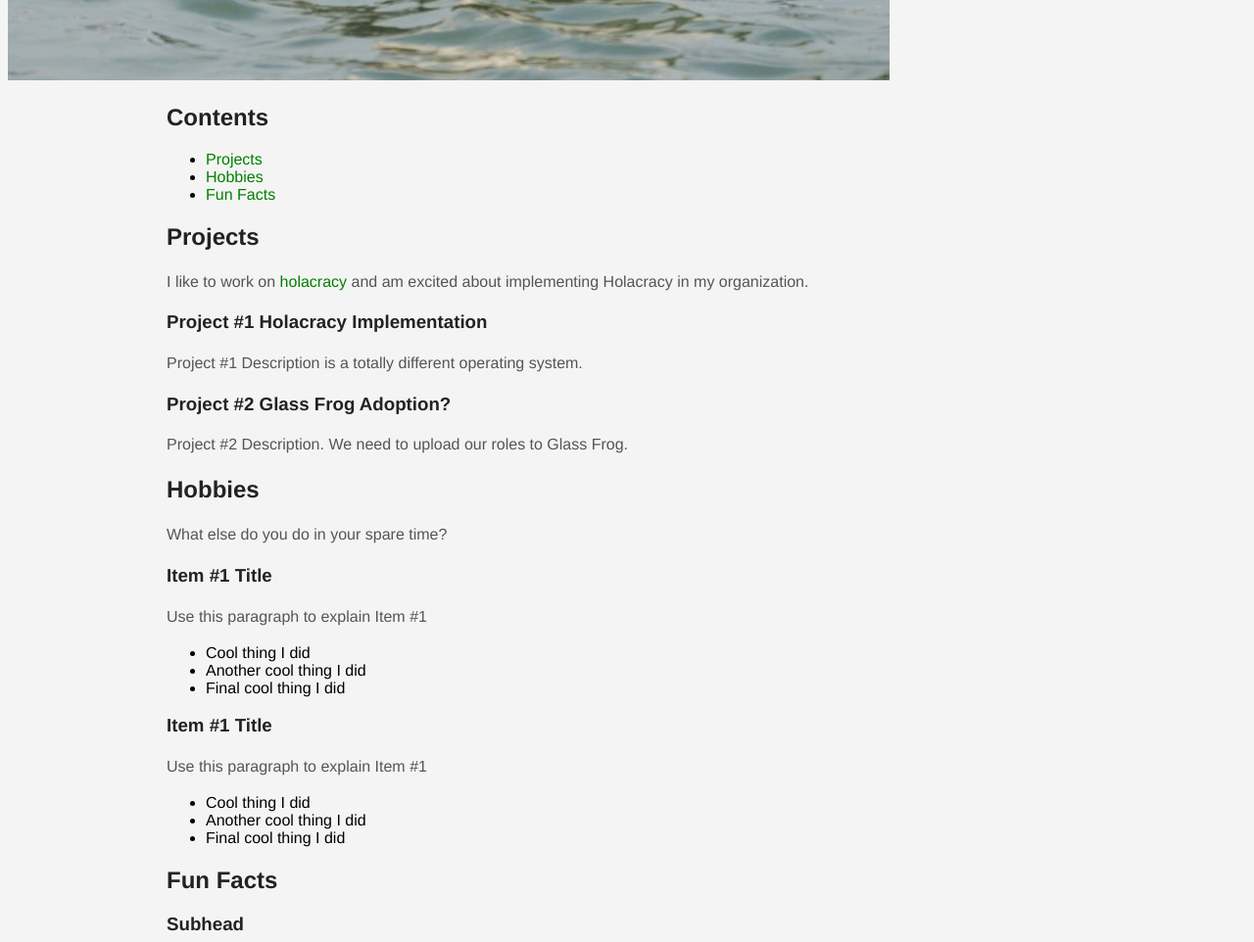
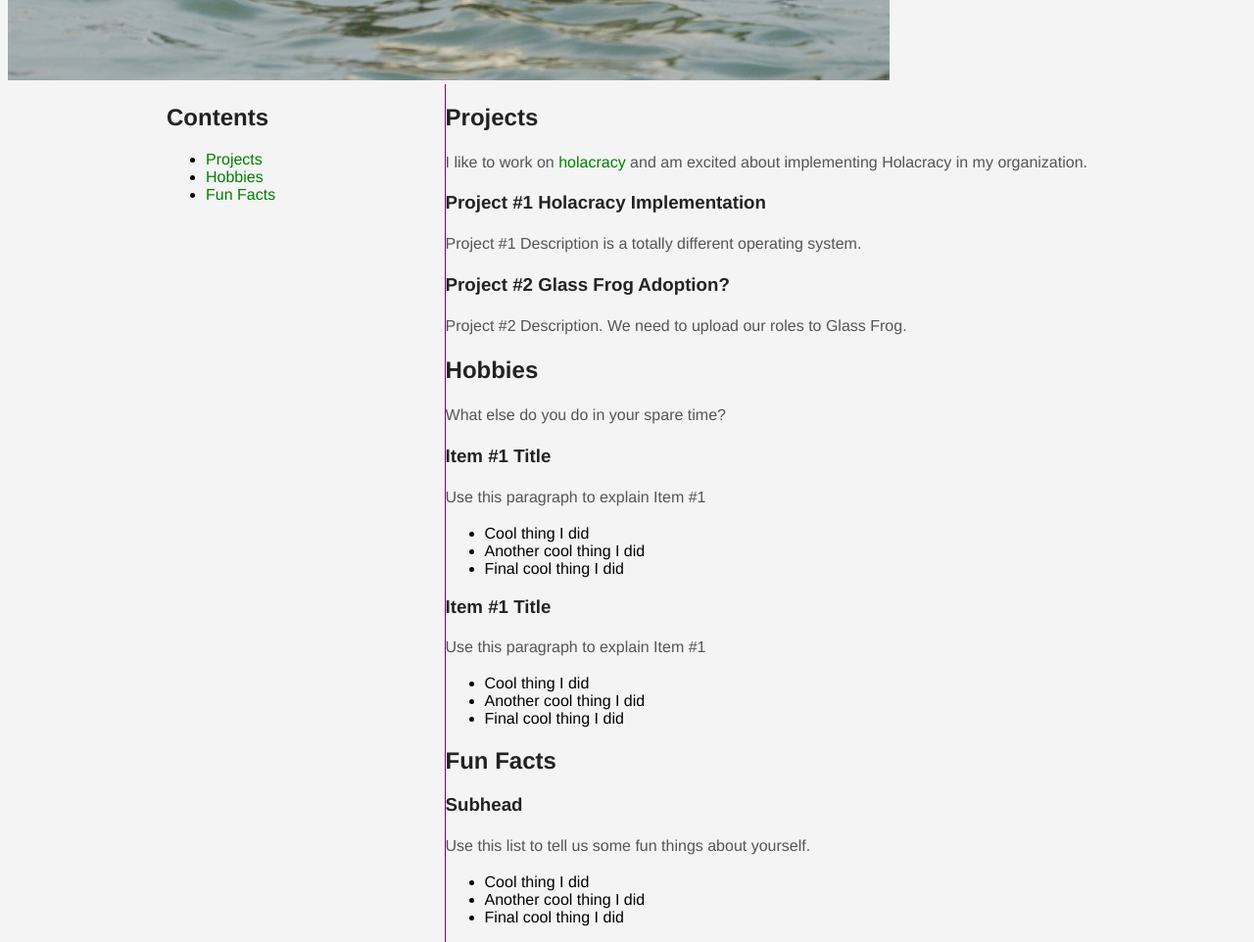
Before and after one commit to tylerdanke/tylerdanke.github.io, a plain HTML site: page index.html in a window 1280 px wide. Shown: the part 939-1901 px from the top of the page at 98% size. Drawn offline with Linux system fonts and the light colour scheme.

Commit message:
add columns

```diff
--- a/index.html
+++ b/index.html
@@ -27,7 +27,7 @@
       </div>
 
       <!-- Main content area -->
-      <div id="main">
+      <div class="main">
         <h2 id="projects">Projects</h2>
         <p>I like to work on <a href="http://www.holacracy.org/">holacracy</a> and am excited about implementing Holacracy in my organization.</p>
 
--- a/resources/layout.css
+++ b/resources/layout.css
@@ -37,11 +37,16 @@ a:hover {
 
 #nav {
 	margin: 0 20px 0 0;
+	float: left;
+
   /* CHALLENGE 3: how could you get this to float to the left side of the screen? */
 }
 
-#main {
+.main {
 	margin: 0;
+	border-left: 1px solid purple;
+	float: right;
+
   /*  CHALLENGE 3: how could you get this to float to the left side of the screen? */
   /* CHALLENGE 2: how could you give this element a one-pixel border down its left side? */
 }
```
